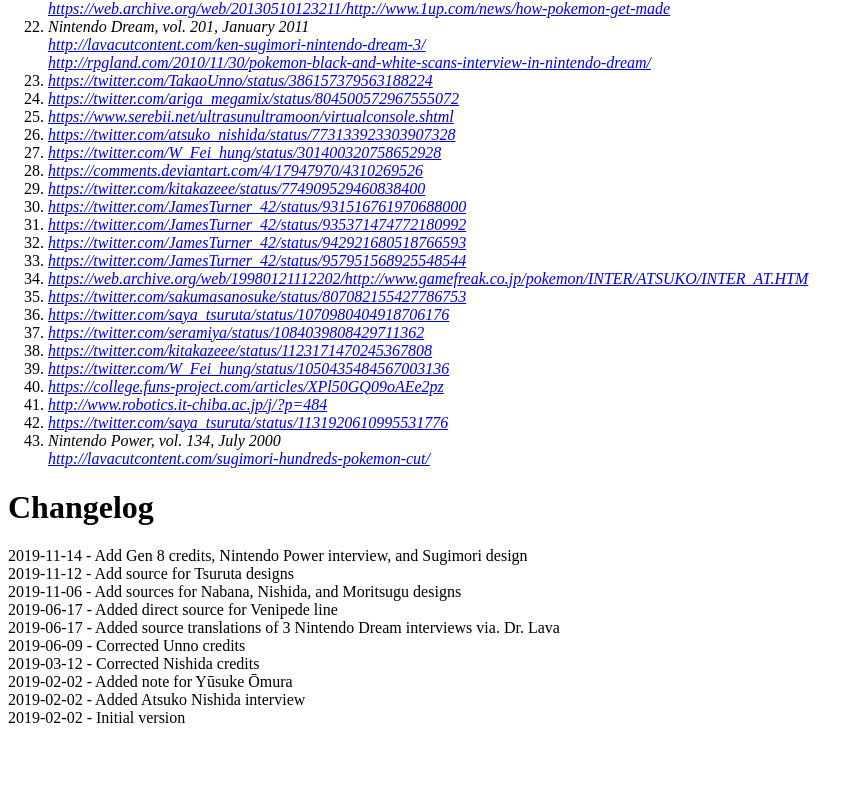
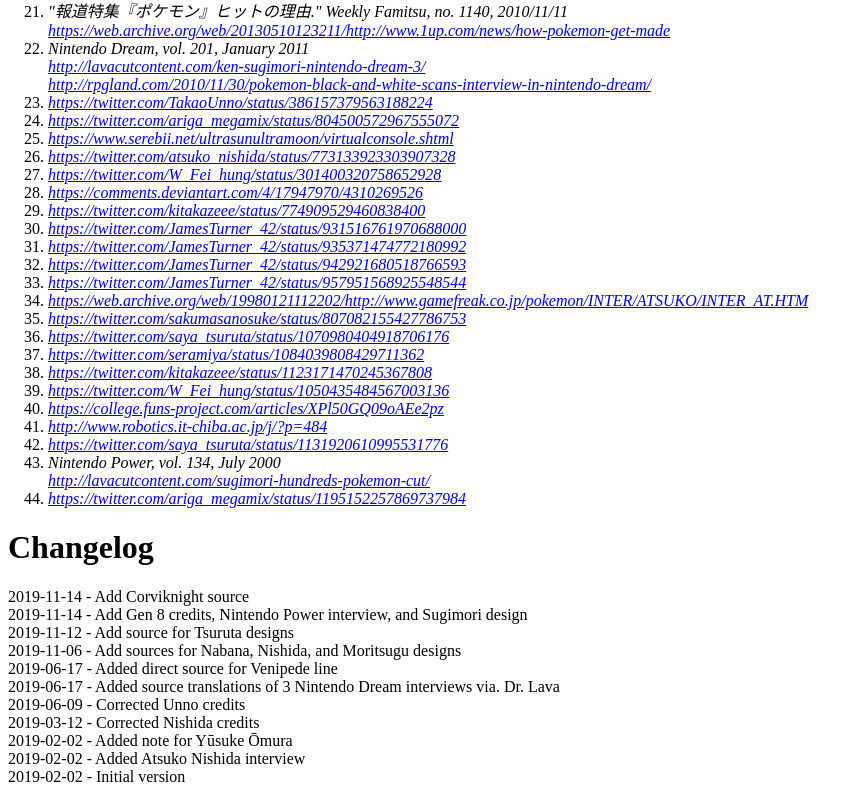
Before and after one commit to GFWorks/gfworks.github.io, a plain HTML site: page designer.html in a window 1280 px wide. Shown: the part 6504-7298 px from the top of the page, without its empty margins (0-864 px from the left). Before the commit the page ends 7239 px from the top, so only its background shows below. Drawn offline with Linux system fonts and the light colour scheme.

Commit message:
Add Ariga source for Corviknight

```diff
--- a/designer.html
+++ b/designer.html
@@ -716,6 +716,7 @@
         <li>Vikavolt <sup><a href="#note24">24</a></sup></li>
         <li>Minior <sup><a href="#note24">24</a></sup></li>
         <li>Drampa <sup><a href="#note24">24</a></sup></li>
+        <li>Corviknight <sup><a href="#note44">44</a></sup></li>
     </ul>
     <h2>Keiko Moritsugu</h2>
     <ul>
@@ -822,10 +823,12 @@
                 <span>Nintendo Power, vol. 134, July 2000</span><br>
                 <a href="http://lavacutcontent.com/sugimori-hundreds-pokemon-cut/">http://lavacutcontent.com/sugimori-hundreds-pokemon-cut/</a>
             </cite></li>
+            <li id="note44"><cite><a href="https://twitter.com/ariga_megamix/status/1195152257869737984">https://twitter.com/ariga_megamix/status/1195152257869737984</a></cite></li>
         </ol>
     </section>
     <h1>Changelog</h1>
     <section>
+        <div><span><time datetime="2019-11-14">2019-11-14</time> - Add Corviknight source</span></div>
         <div><span><time datetime="2019-11-14">2019-11-14</time> - Add Gen 8 credits, Nintendo Power interview, and Sugimori design</span></div>
         <div><span><time datetime="2019-11-12">2019-11-12</time> - Add source for Tsuruta designs</span></div>
         <div><span><time datetime="2019-11-06">2019-11-06</time> - Add sources for Nabana, Nishida, and Moritsugu designs</span></div>
```
